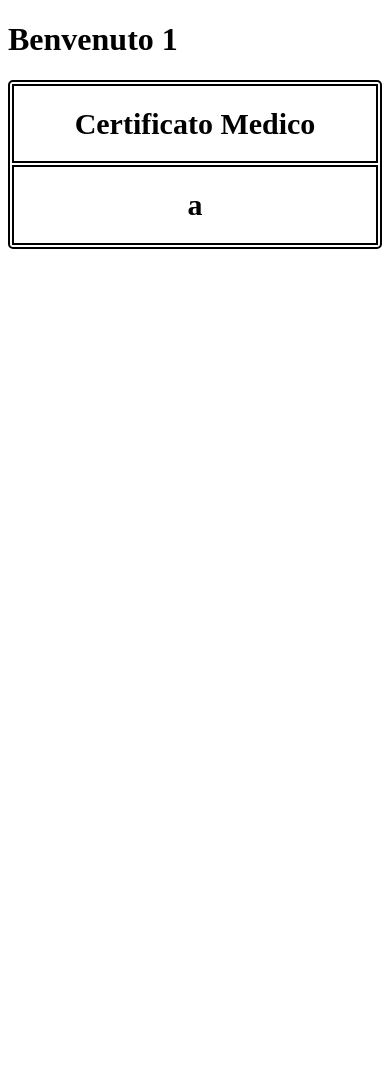
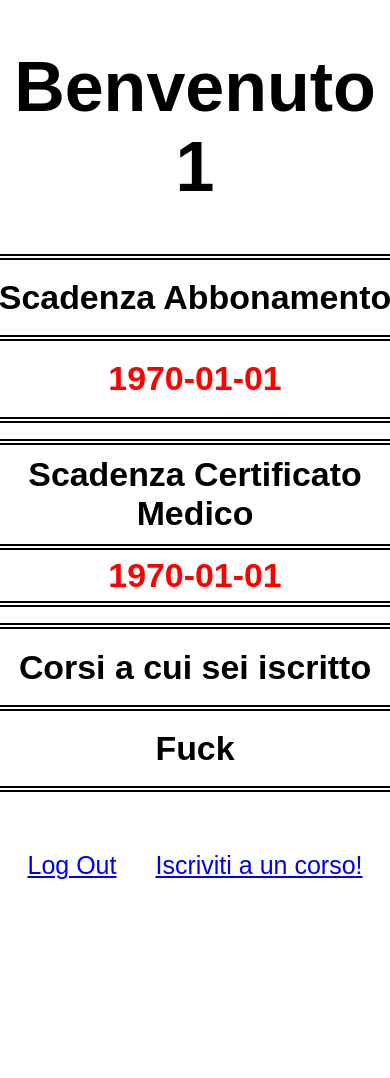
Before and after one commit to iMaVa/FitZone, a PHP site: page /aree/homeSocio.php?user=1 in a window 390 px wide. Shown: the top 1078 px of the page. Before the commit the page ends 249 px from the top, so only its background shows below. Run offline with PHP 8.4, Linux system fonts and the light colour scheme; lists and menus that the app fills with data are empty.

Commit message:
Changelog 2: Almost done with homeSocio.php Created iscrizioneCorso.php Created data/abbonamentiCertificati.php to store ^^^ user information about their subs and CMs Created functions to get user subs and CMs Modified style.css

```diff
--- a/aree/homeSocio.php
+++ b/aree/homeSocio.php
@@ -1,23 +1,89 @@
-<?php require_once __DIR__ . "/../misc/funzioni.php" ?>
+<?php
+if(!isset($_GET['user'])) header("location: /../login/login.php?err=102");
+require_once __DIR__ . "/../misc/funzioni.php";
+$oggi = time();
+$dataAbb = getAbbonamento($_GET['user']);
+$dataCM = getCertMed($_GET['user']);
+$diffAbb = ($dataAbb - $oggi);
+$diffCM = ($dataCM - $oggi);
+?>
 
 <!DOCTYPE html>
 <html>
 	<head>
 		<title>Home - Socio</title>
 		<link rel=stylesheet href="../misc/style.css">
+		<meta name="viewport" content="width=device-width, initial-scale=1">
 	</head>
 
 	<body>
 		<h1>Benvenuto <?php echo $_GET['user']; ?></h1>
 		<div id=table-container >
+
+			<div id=table-abb >
 				<table>
 					<tr>
-					<th>Certificato Medico</th>
+						<th>Scadenza Abbonamento</th>
 					</tr>
 					<tr>
-					<th>a</th>
+						<?php
+							$data = date('Y-m-d', (int) $dataAbb);
+							if($diffAbb <= 0) {
+								echo "<th class=scaduto >";
+								echo $data;
+							}elseif($diffAbb <= 604800 && $diffAbb > 0) {
+								echo "<th class=quasi-scaduto >";
+								echo $data;
+							}else {
+								echo "<th class=valido >";
+								echo $data;
+							}
+							echo "</th>";
+						?>
 					</tr>
 				</table>
 			</div>
+
+			<div id=table-cm >
+				<table>
+					<tr>
+						<th>Scadenza Certificato Medico</th>
+					</tr>
+					<tr>
+						<?php
+							$data = date('Y-m-d', (int) $dataCM);
+							if($diffCM <= 0) {
+								echo "<th class=scaduto >";
+								echo $data;
+							} elseif($diffCM <= 604800 && $diffCM > 0) {
+								echo "<th class=quasi-scaduto >";
+								echo $data;
+							} else {
+								echo "<th class=valido >";
+								echo $data;
+							}
+							echo "</th>";
+						?>
+					</tr>
+				</table>
+			</div>
+
+			<div id=table-corsi >
+				<table>
+					<tr>
+						<th>Corsi a cui sei iscritto</th>
+					</tr>
+					<tr>
+						<th>Fuck</th> <!-- bisogna chiedere a ceccon come questa merda dovrebbe funzionare... -->
+					</tr>
+				</table>
+			</div>
+		</div>
+
+		<div id=footer >
+				<a href="../login/login.php">Log Out</a>
+				<a href="iscrizioneCorso.php?user=<?php echo $_GET['user'] ?>">Iscriviti a un corso!</a>
+		</div>
+
 	</body>
 </html>
--- a/data/abbonamentiCertificati.php
+++ b/data/abbonamentiCertificati.php
@@ -1,3 +1,3 @@
 <?php die("accesso non consentito"); ?>
-utente | dataAbbon | dataCM
-socio|2026-11-20|2026-11-20
+utente | dataAbbon | dataCM (DATE IN UNIX TIME)
+socio|1795132800|1795447841
--- a/login/login.php
+++ b/login/login.php
@@ -3,9 +3,11 @@
 <html>
 	<head>
 		<title>Pagina di login</title>
+		<link rel=stylesheet href="../misc/style.css">
+		<meta name="viewport" content="width=device-width, initial-scale=1">
 	</head>
 	<body>
-		<h2>FitZone</h2>
+		<h1>FitZone</h1>
 		<h3>Effettua il login per fare l'accesso alla nostra palestra</h3>
 		<?php
 		/*if(isset($_GET["err"])){
--- a/misc/funzioni.php
+++ b/misc/funzioni.php
@@ -38,4 +38,23 @@
 			}
 		}
     }
+
+    function getCertMed($nomeUtente) {
+        $file = fopen(__DIR__ . "/../data/abbonamentiCertificati.php","r") or die("Errore nell'apertura del file");
+		fgets($file); //salta il die
+		fgets($file); //salta intestazione record
+		while($riga = trim(fgets($file))){
+			$app = explode("|", $riga);
+			/*
+			$app[0] -> Utente
+			$app[1] -> data Abb
+			$app[2] -> data CM
+			*/
+			if($app[0] == $nomeUtente){
+				$certmed = $app[2];
+				fclose($file);
+				return $certmed;
+			}
+		}
+    }
 ?>
--- a/misc/style.css
+++ b/misc/style.css
@@ -1,12 +1,26 @@
 html {
-	height: 1000px;
+	height: 300vh;
+	font-family: Arial, Helvetica, sans-serif;
+}
+
+h1 {
+	font-size: 70px;
+	text-align: center;
+}
+
+#footer {
+	margin-top: 7vh;
+	font-size: 25px;
+	display: flex;
+	align-items: center;
+	justify-content: space-around;
 }
 
 #table-container {
 	display: flex;
-	justify-content: center;
+	flex-direction: column;
 	align-items: center;
-	height: 20vh;
+	gap: 1rem;
 }
 
 table {
@@ -14,9 +28,21 @@ table {
 	border-radius: 5px;
 	width: 55vh;
 	height: 20vh;
-	font-size: 30px;
+	font-size: clamp(1rem, 0.9rem + 5vw, 2.5rem);
 }
 
 th {
 	border: 2px solid black;
 }
+
+.valido {
+	color: green;
+}
+
+.quasi-scaduto {
+	color: orange;
+}
+
+.scaduto {
+	color: red;
+}
```
Also changed, not shown: aree/iscrizioneCorso.php (added, +17 -0 lines). Lines whose indentation alone changed are shown as unchanged.
